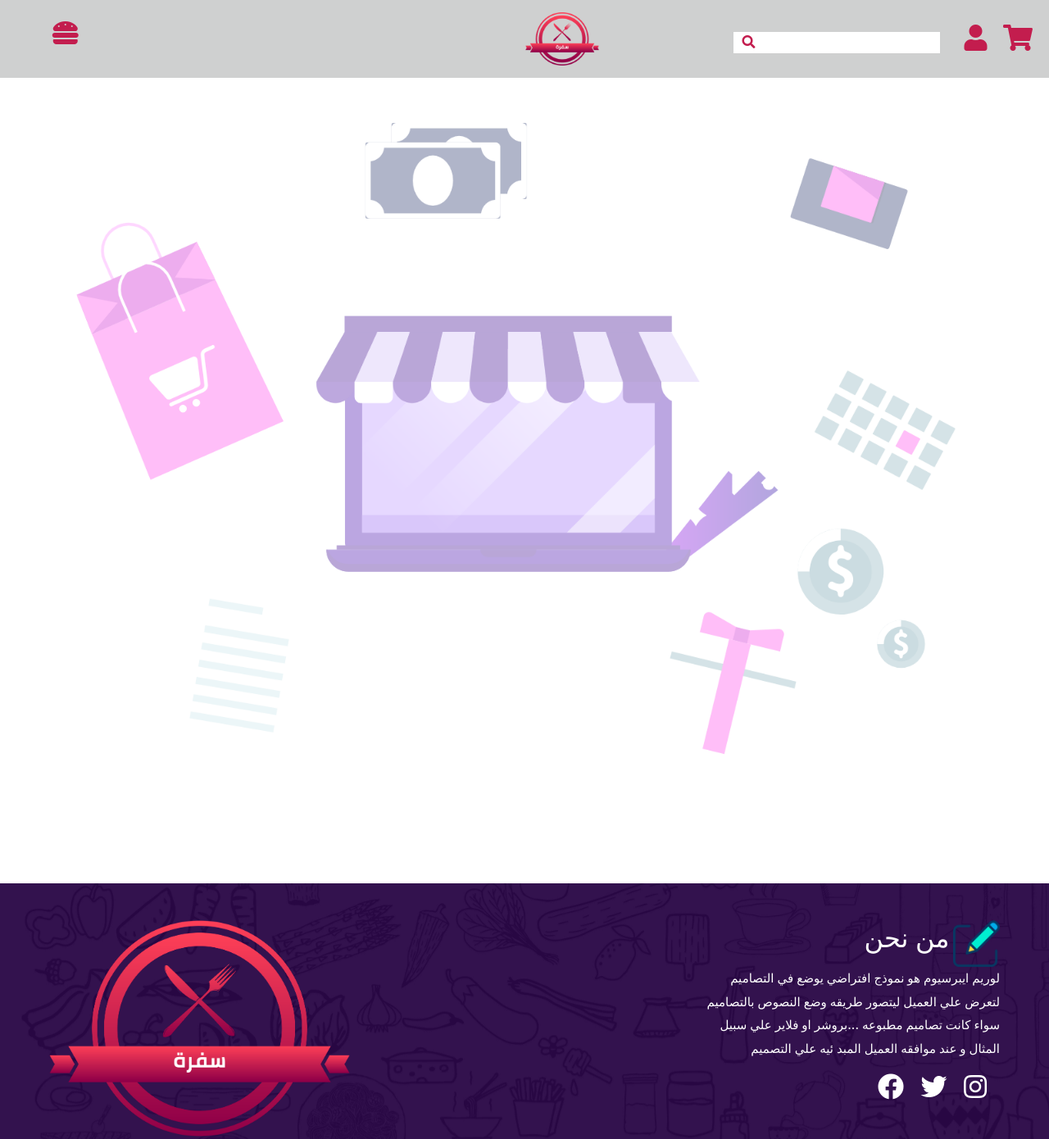
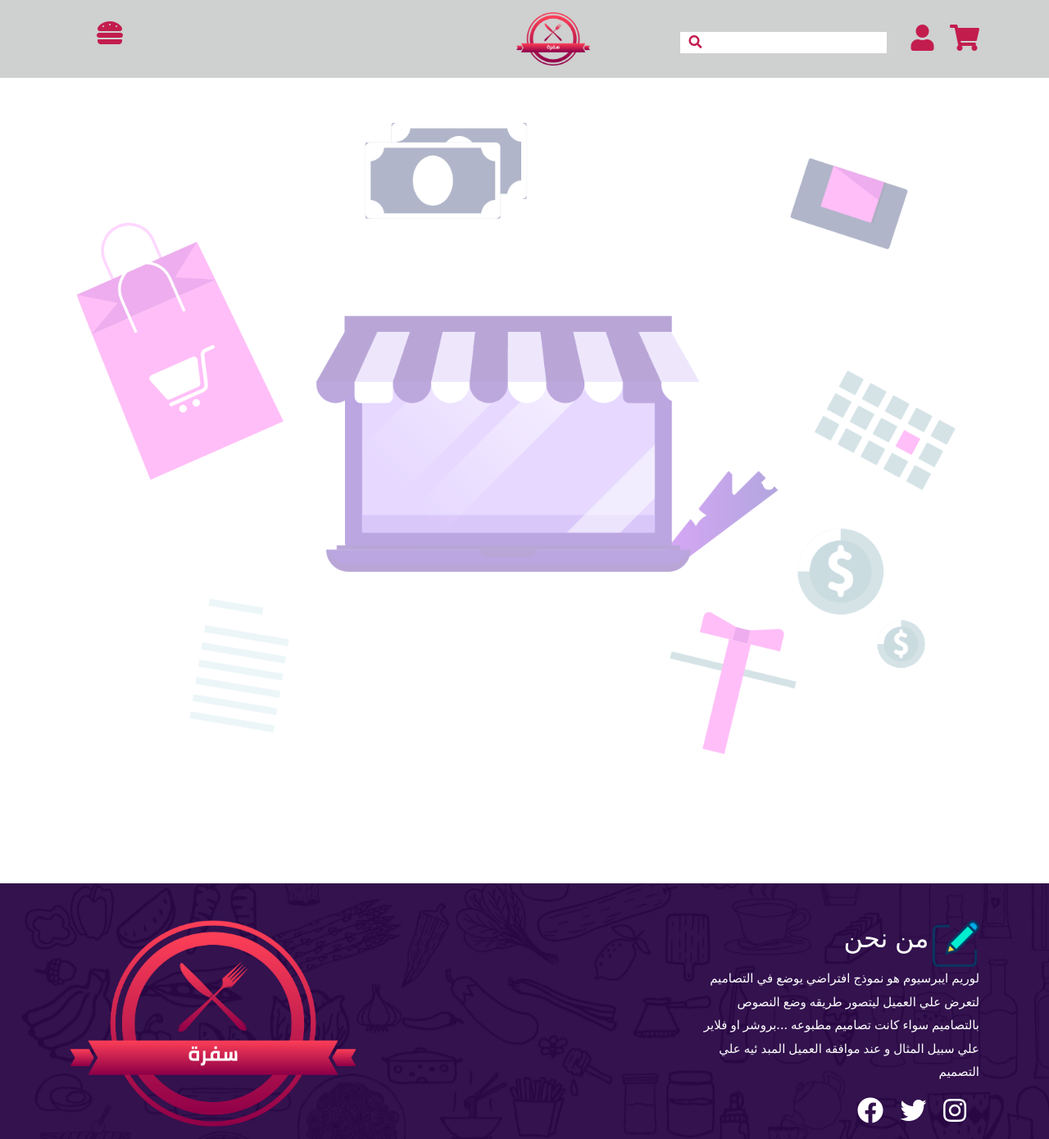
Before and after one commit to AhmedNiazy309/sofra, a plain HTML site: page cart.html in a window 1280 px wide. Shown: the top 1390 px of the page at 82% size. Drawn offline with Linux system fonts and the light colour scheme.

Commit message:
After Edit

```diff
--- a/cart.html
+++ b/cart.html
@@ -12,7 +12,7 @@
 </head>
 <body>
     <div class="head">
-        <div class="container-fluid">
+        <div class="container">
             <div class="row">
                 <div class="col-sm-5 d-inline" style="
                 margin-top: 15px;
@@ -48,7 +48,7 @@
                 </div>
             </div>
         <footer class="mt-50">
-            <div class="container-fluid">
+            <div class="container">
                 <div class="row">
                     <div class="col-lg-4 col-md-8 col-sm-9 offset-lg-4">
                         <img src="img/edit.png" alt="">
```
Also changed, not shown: add_new_offer.html (+2 -2 lines), add_new_product.html (+2 -2 lines), cart_1.html (+2 -2 lines), index.html (+7 -9 lines), my_order.html (+2 -2 lines), my_order_current.html (+2 -2 lines), my_order_new.html (+2 -2 lines), my_order_prev.html (+2 -2 lines), myaccount.html (+2 -2 lines), offer_1.html (+2 -2 lines), prev_order.html (+2 -2 lines), registor.html (+2 -2 lines), resigtor_1.html (+2 -2 lines), sofra-restouran.html (+2 -2 lines).
